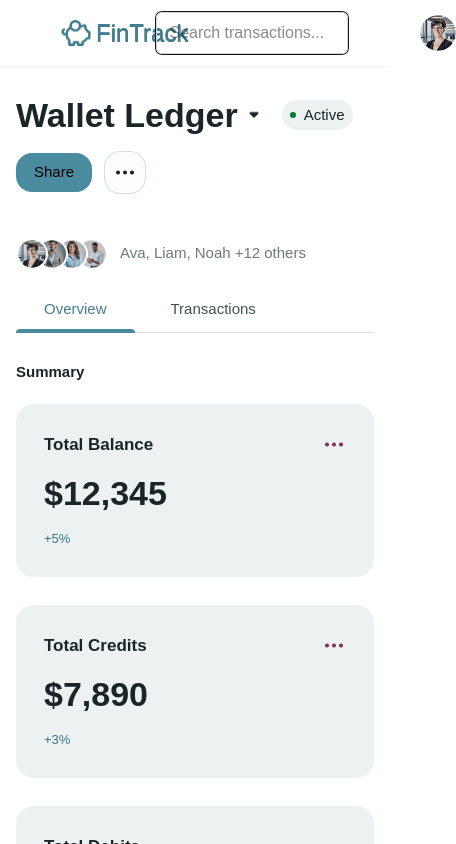
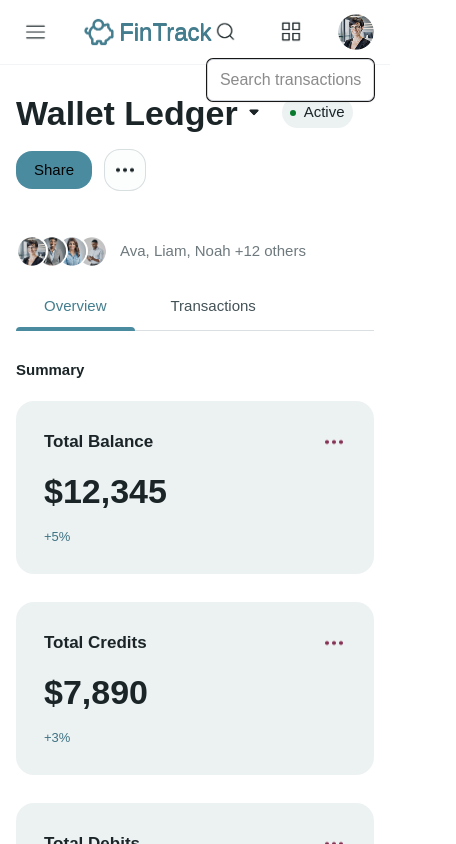
Before and after one commit to yunushabeeb/venture-studio, a Next.js app: page / in a window 390 px wide. Both pictures are taken after a click on the button 225 px from the left and 31 px from the top of the page. Shown: the top 844 px of the page, 456 px wide, since content can reach past the window. Built offline with nearby package versions, Linux system fonts and the light colour scheme; a web font is replaced by a local one.

Commit message:
Refactor Header component to enhance search input handling for desktop and mobile; update TransactionTable utility functions to use 'unknown' type for safer type handling

```diff
--- a/app/components/Header.tsx
+++ b/app/components/Header.tsx
@@ -1,5 +1,4 @@
 import Image from "next/image";
-import { timmana } from "../lib/fonts";
 import IconButton from "./IconButton";
 import Avatar from "./Avatar";
 import Brand from "./Brand";
@@ -40,13 +39,12 @@ export default function Header({ onSidebarToggle }: HeaderProps) {
         >
           <Image src="/icons/menu.png" alt="Menu" width={24} height={24} />
         </button>
-
-        {/* Brand Identification */}
         <Brand />
-
       </div>
       {/* Right: Search, App Grid, Avatar */}
-      <div className="flex items-center gap-7">
+      <div className="flex items-center gap-7 relative">
+        {/* Desktop search input */}
+        <div className="hidden sm:block">
           {showSearch ? (
             <input
               ref={inputRef}
@@ -64,6 +62,28 @@ export default function Header({ onSidebarToggle }: HeaderProps) {
               onClick={() => setShowSearch(true)}
             />
           )}
+        </div>
+        {/* Mobile search input (drops below header) */}
+        <div className="block sm:hidden">
+          <IconButton
+            src="/icons/search.png"
+            alt="Search"
+            onClick={() => setShowSearch(true)}
+          />
+          {showSearch && (
+            <div className="absolute left-0 right-0 top-full mt-2 z-20">
+              <input
+                ref={inputRef}
+                type="text"
+                value={search}
+                onChange={handleInput}
+                onBlur={handleBlur}
+                placeholder="Search transactions..."
+                className="w-full px-3 py-2 rounded-md border border-gray-300 focus:outline-none focus:ring bg-white shadow"
+              />
+            </div>
+          )}
+        </div>
         <IconButton src="/icons/app-grid.png" alt="Apps" />
         <Avatar src="/images/avatars/avatar-1.png" alt="User Avatar" />
       </div>
--- a/app/components/table/TransactionTable.tsx
+++ b/app/components/table/TransactionTable.tsx
@@ -10,10 +10,10 @@ type Transaction = typeof initialTransactions[number];
 type SortKey = keyof Transaction;
 type SortOrder = "asc" | "desc";
 
-function safeString(val: any) {
+function safeString(val: unknown) {
   return typeof val === "string" ? val : "";
 }
-function safeNumber(val: any) {
+function safeNumber(val: unknown) {
   return typeof val === "number" && !isNaN(val) ? val : 0;
 }
 
```
Lines whose indentation alone changed are shown as unchanged.
